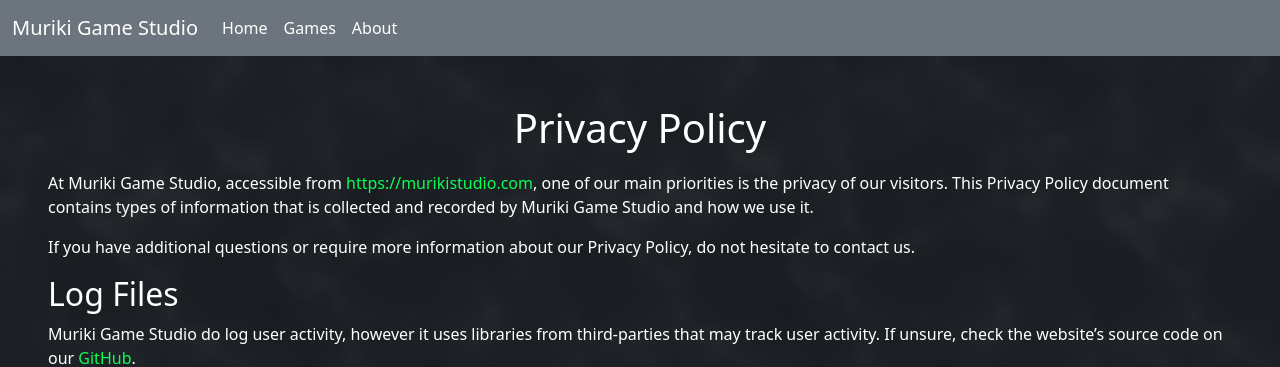
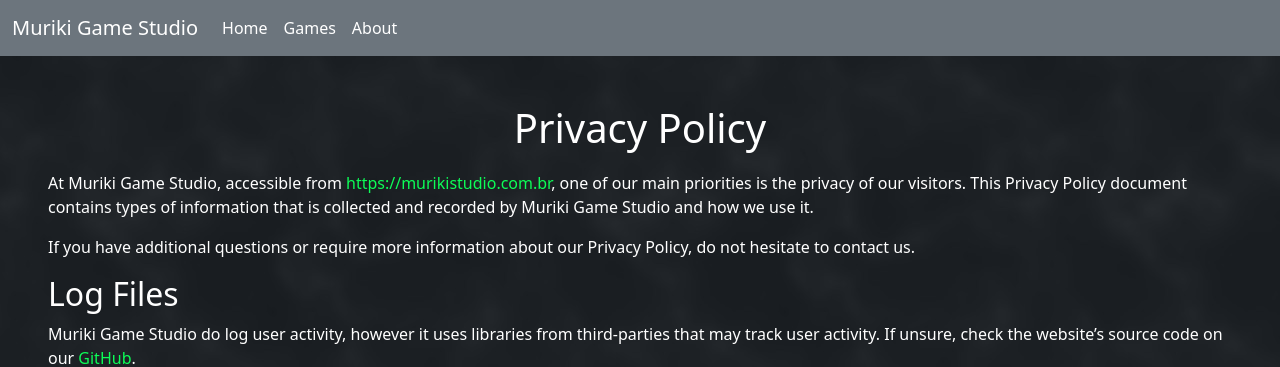
Before and after one commit to murikistudio/murikistudio.com.br, a Jekyll site: the page built from pages/privacy-policy.md, in a window 1280 px wide and 1024 px high. Shown: the top 367 px of the window. Built offline with Jekyll 4.4.1, drawn with Linux system fonts in a browser that asks for light colours.

```diff
--- a/CNAME
+++ b/CNAME
@@ -1 +1 @@
-murikistudio.com
+murikistudio.com.br
--- a/_config.yml
+++ b/_config.yml
@@ -23,9 +23,9 @@ email: contact@murikistudio.com
 description: >- # this means to ignore newlines until "baseurl:"
   Muriki Game Studio is an indie game development team based in Brazil formed in 2022.
 baseurl: "" # the subpath of your site, e.g. /blog
-url: "https://murikistudio.com" # the base hostname & protocol for your site, e.g. http://example.com
+url: "https://murikistudio.com.br" # the base hostname & protocol for your site, e.g. http://example.com
 github_username:  murikistudio
-github_repo:  murikistudio.com
+github_repo:  murikistudio.com.br
 
 # Build settings
 theme:
```
Also changed, not shown: README.md.
